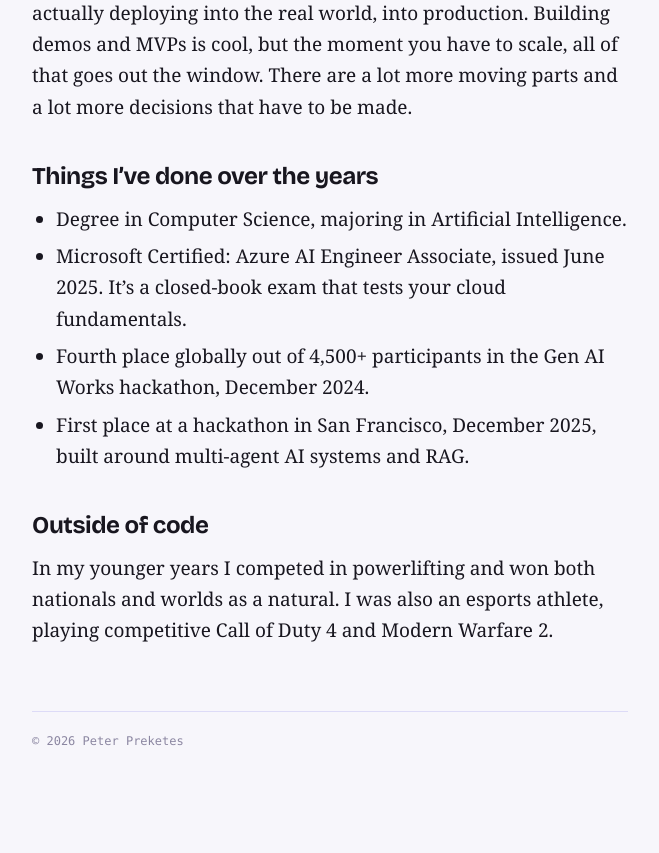
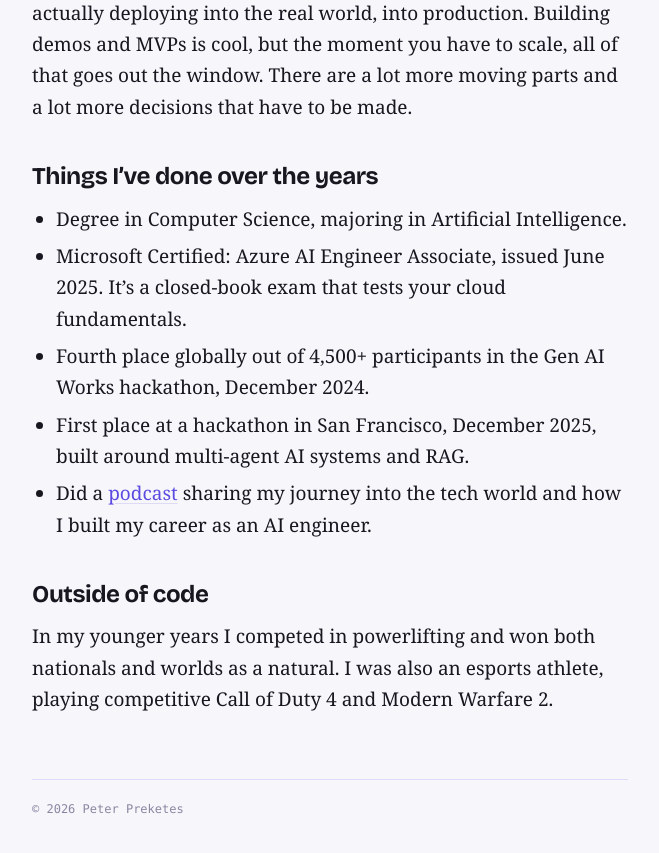
Before and after one commit to PeterP22/peterp22.github.io, a Jekyll site: the page built from about.md, in a window 1280 px wide and 900 px high, scrolled down 1420 px. Shown: the top 853 px of the window, without its empty margins (310-969 px from the left). Built offline with Jekyll 4.4.1, drawn with Linux system fonts in a browser that asks for light colours; before the commit the page ends 2252 px from its top, so only the background shows below that.

Commit message:
Add podcast mention to about page

```diff
--- a/about.md
+++ b/about.md
@@ -30,6 +30,7 @@ A lot of that focus now is on system design, integration, and actually deploying
 - Microsoft Certified: Azure AI Engineer Associate, issued June 2025. It's a closed-book exam that tests your cloud fundamentals.
 - Fourth place globally out of 4,500+ participants in the Gen AI Works hackathon, December 2024.
 - First place at a hackathon in San Francisco, December 2025, built around multi-agent AI systems and RAG.
+- Did a [podcast](https://www.youtube.com/watch?v=RnabVjLNSuk) sharing my journey into the tech world and how I built my career as an AI engineer.
 
 ## Outside of code
 
```
